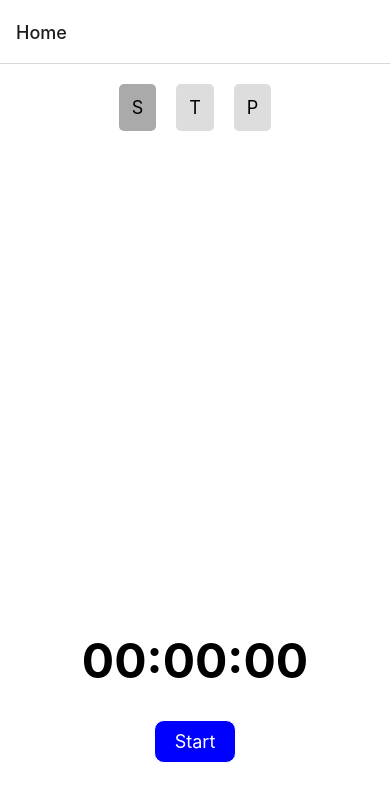
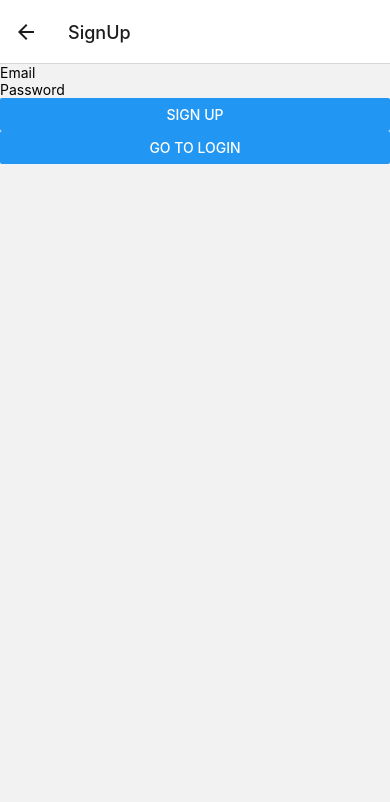
Before and after one commit to crisTINACFG/JupiTimer, a React Native app: screen /SignUp in a window 390 px wide. Shown: the top 802 px of the page. Built offline with nearby package versions, Linux system fonts and the light colour scheme.

Commit message:
supabase and log/signup

```diff
--- a/App.js
+++ b/App.js
@@ -1,15 +1,32 @@
-import React from 'react';
+import React, { useEffect, useState } from 'react';
 import { NavigationContainer } from '@react-navigation/native';
 import { createStackNavigator } from '@react-navigation/stack';
 import HomeScreen from './src/Screens/HomeScreen';
-
+import LoginScreen from './src/Screens/login';
+import SignUpScreen from './src/Screens/signUp';
+import { supabase } from './src/api/supabaseClient';
 const Stack = createStackNavigator();
 
 export default function App() {
+    const [authenticated, setAuthenticated] = useState(false);
+
+    useEffect(() => {
+        supabase.auth.onAuthStateChange((_event, session) => {
+            setAuthenticated(session ? true : false);
+        });
+    }, []);
+
     return (
         <NavigationContainer>
             <Stack.Navigator>
-                <Stack.Screen name="Home" component={HomeScreen} />
+                {authenticated ? (
+                    <Stack.Screen name="Home" component={HomeScreen} />
+                ) : (
+                    <>
+                        <Stack.Screen name="Login" component={LoginScreen} />
+                        <Stack.Screen name="SignUp" component={SignUpScreen} />
+                    </>
+                )}
             </Stack.Navigator>
         </NavigationContainer>
     );
--- a/app.json
+++ b/app.json
@@ -4,10 +4,10 @@
     "slug": "test",
     "version": "1.0.0",
     "orientation": "portrait",
-    "icon": "./assets/icon.png",
+    "icon": "./src/assets/icon.png",
     "userInterfaceStyle": "light",
     "splash": {
-      "image": "./assets/splash.png",
+      "image": "./src/assets/splash.png",
       "resizeMode": "contain",
       "backgroundColor": "#ffffff"
     },
@@ -19,12 +19,12 @@
     },
     "android": {
       "adaptiveIcon": {
-        "foregroundImage": "./assets/adaptive-icon.png",
+        "foregroundImage": "./src/assets/adaptive-icon.png",
         "backgroundColor": "#ffffff"
       }
     },
     "web": {
-      "favicon": "./assets/favicon.png"
+      "favicon": "./src/assets/favicon.png"
     }
   }
 }
--- a/src/Screens/login.js
+++ b/src/Screens/login.js
@@ -0,0 +1,23 @@
+import React, { useState } from 'react';
+import { View, TextInput, Button } from 'react-native';
+import { supabase } from '../api/supabaseClient';
+
+export default function LoginScreen({ navigation }) {
+    const [email, setEmail] = useState('');
+    const [password, setPassword] = useState('');
+
+    const handleLogin = async () => {
+        const { user, error } = await supabase.auth.signIn({ email, password });
+        if (error) alert(error.message);
+        if (user) navigation.replace('Home');
+    };
+
+    return (
+        <View>
+            <TextInput placeholder="Email" onChangeText={setEmail} value={email} />
+            <TextInput placeholder="Password" onChangeText={setPassword} value={password} secureTextEntry />
+            <Button title="Login" onPress={handleLogin} />
+            <Button title="Go to Signup" onPress={() => navigation.navigate('SignUp')} />
+        </View>
+    );
+}
--- a/src/Screens/signUp.js
+++ b/src/Screens/signUp.js
@@ -0,0 +1,32 @@
+import React, { useState } from 'react';
+import { View, TextInput, Button } from 'react-native';
+import { supabase } from '../api/supabaseClient';
+
+export default function SignUpScreen({ navigation }) {
+    const [email, setEmail] = useState('');
+    const [password, setPassword] = useState('');
+
+    const handleSignUp = async () => {
+        const { user, error } = await supabase.auth.signUp({ email, password });
+        if (error) alert(error.message);
+        if (user) navigation.replace('Home');
+    };
+
+    return (
+        <View>
+            <TextInput
+                placeholder="Email"
+                onChangeText={setEmail}
+                value={email}
+            />
+            <TextInput
+                placeholder="Password"
+                onChangeText={setPassword}
+                value={password}
+                secureTextEntry
+            />
+            <Button title="Sign Up" onPress={handleSignUp} />
+            <Button title="Go to Login" onPress={() => navigation.navigate('Login')} />
+        </View>
+    );
+}
--- /dev/null
+++ b/src/api/supabaseClient.js
@@ -0,0 +1,6 @@
+import { createClient } from '@supabase/supabase-js'
+
+const supabaseUrl = 'https://alhooxczakrurgymmdwu.supabase.co'
+const supabaseAnonKey = 'eyJhbGciOiJIUzI1NiIsInR5cCI6IkpXVCJ9.eyJpc3MiOiJzdXBhYmFzZSIsInJlZiI6ImFsaG9veGN6YWtydXJneW1tZHd1Iiwicm9sZSI6ImFub24iLCJpYXQiOjE3MDYxODEzNzIsImV4cCI6MjAyMTc1NzM3Mn0.8Wr1ZZA9XJi2zCaP3ahiF8NG_6Ssug6esqkTKVpRFf8'
+
+export const supabase = createClient(supabaseUrl, supabaseAnonKey)
--- a/tsconfig.json
+++ /dev/null
@@ -1,4 +0,0 @@
-{
-  "compilerOptions": {},
-  "extends": "expo/tsconfig.base"
-}
```
Also changed, not shown: src/ContextAPI/EnergyContext.js (deleted, +0 -23 lines).
